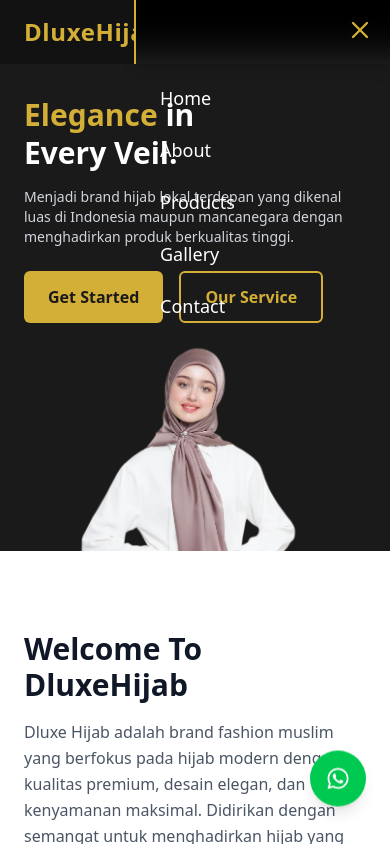
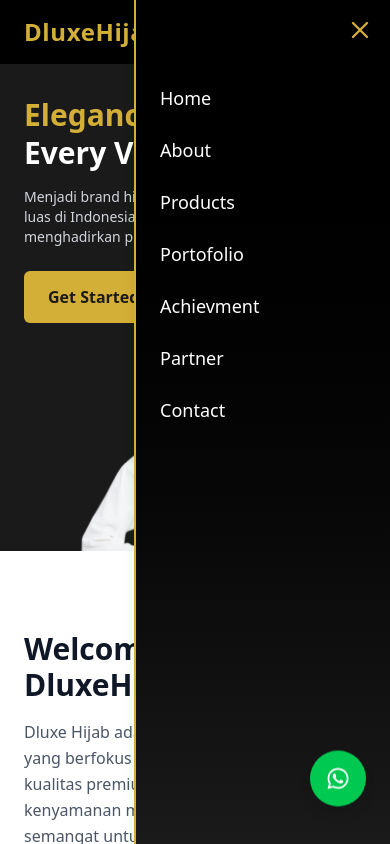
Before and after one commit to VincentGavrila07/dluxe-hijab, a React (Vite) app: page / in a window 390 px wide. Both pictures are taken after a click on the button 352 px from the left and 32 px from the top of the page. Shown: the top 844 px of the page. Built offline with nearby package versions, Linux system fonts and the light colour scheme.

Commit message:
fix navbar

```diff
--- a/src/section/Navbar.jsx
+++ b/src/section/Navbar.jsx
@@ -1,11 +1,15 @@
 import React, { useState } from "react";
 import { Menu, X } from "lucide-react";
+
+// Daftar menu item yang sama untuk desktop dan mobile
+const menuItems = ["Home", "About", "Products", "Portofolio ", "Achievment", "Partner", "Contact"];
 
 const Navbar = () => {
   const [open, setOpen] = useState(false);
 
   return (
-    <nav className="fixed top-0 left-0 w-full z-50 bg-black/30 backdrop-blur-md">
+    // Menggunakan perubahan yang sudah dilakukan sebelumnya untuk warna solid di mobile
+    <nav className="fixed top-0 left-0 w-full z-50 bg-black md:bg-black/30 md:backdrop-blur-md">
       <div className="max-w-7xl mx-auto px-6 py-4 flex items-center justify-between">
         {/* Logo */}
         <div className="text-2xl font-bold text-[#D4AF37] tracking-wide">
@@ -14,7 +18,7 @@ const Navbar = () => {
 
         {/* Desktop Menu */}
         <ul className="hidden md:flex items-center gap-8">
-          {["Home", "About", "Products", "Portofolio ", "Achievment", "Partner", "Contact"].map((item) => (
+          {menuItems.map((item) => (
             <li
               key={item}
               className="text-white relative cursor-pointer transition group"
@@ -52,7 +56,8 @@ const Navbar = () => {
 
         {/* Menu Items */}
         <div className="flex flex-col items-start p-6 gap-6">
-          {["Home", "About", "Products", "Gallery", "Contact"].map((item) => (
+          {/* Perubahan ada di sini: Menggunakan menuItems yang baru */}
+          {menuItems.map((item) => (
             <button
               key={item}
               onClick={() => setOpen(false)}
```
